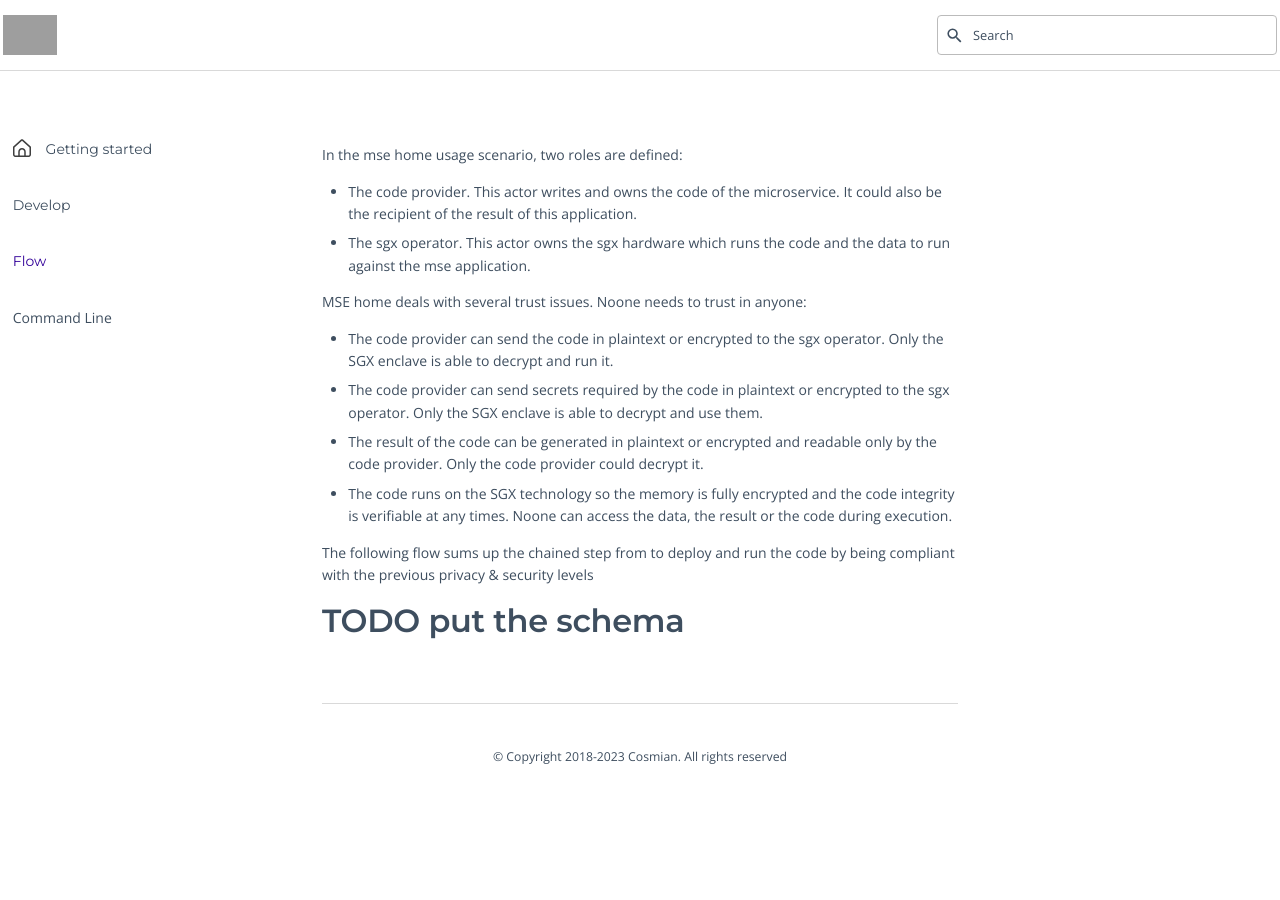
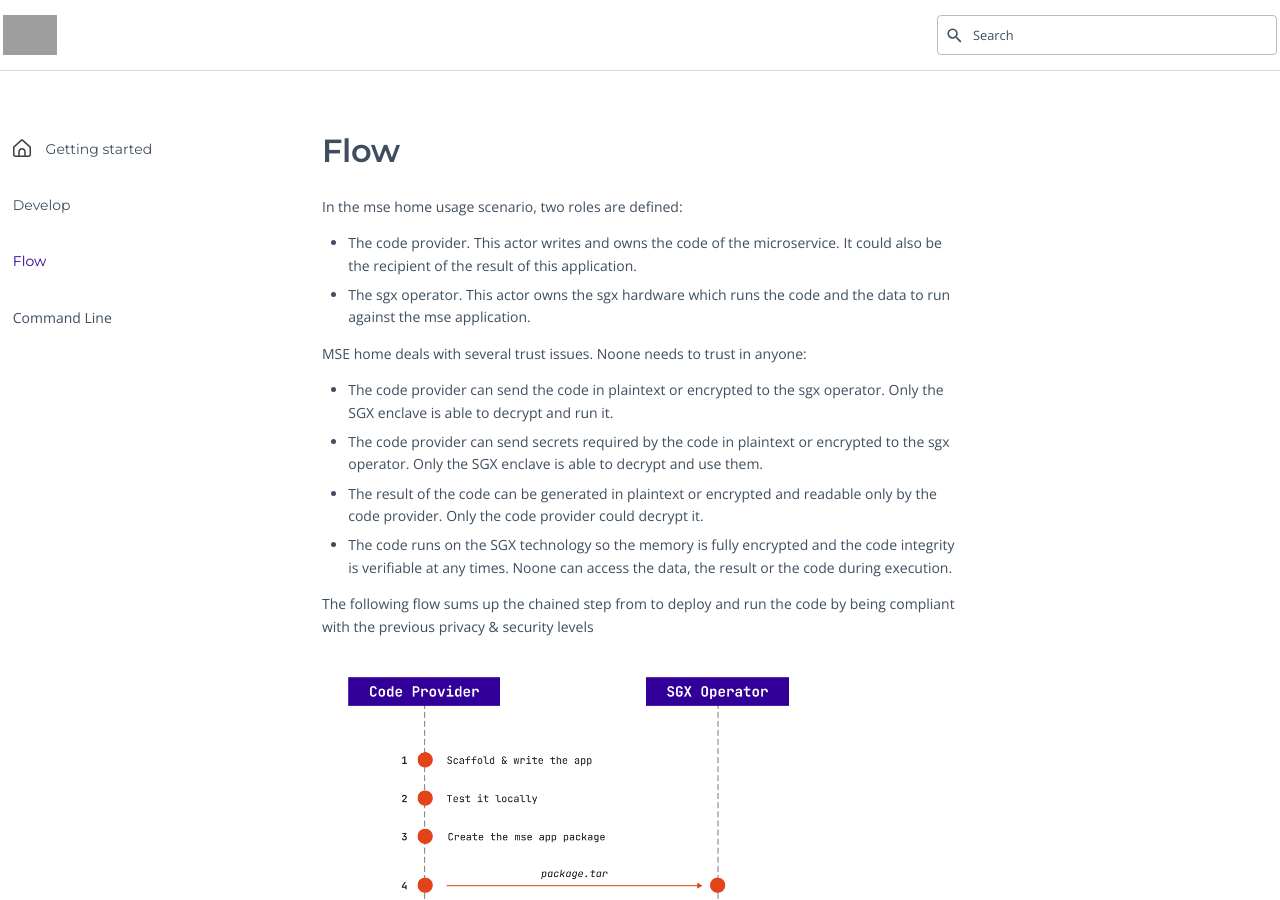
Before and after one commit to Cosmian/mse-home-cli, an MkDocs documentation site: the page built from documentation/docs/flow.md, in a window 1280 px wide and 900 px high. Built offline with MkDocs 1.6.1 and Material for MkDocs 9.7.7, drawn with Linux system fonts in a browser that asks for light colours; grey boxes are pictures that could not be loaded.

Commit message:
:memo: add flow diagram

```diff
--- a/documentation/docs/flow.md
+++ b/documentation/docs/flow.md
@@ -12,4 +12,4 @@
 
 The following flow sums up the chained step from to deploy and run the code by being compliant with the previous privacy & security levels
 
-# TODO put the schema
+![](./images/deploy.png)
```
Also changed, not shown: documentation/docs/images/deploy.png (added).
